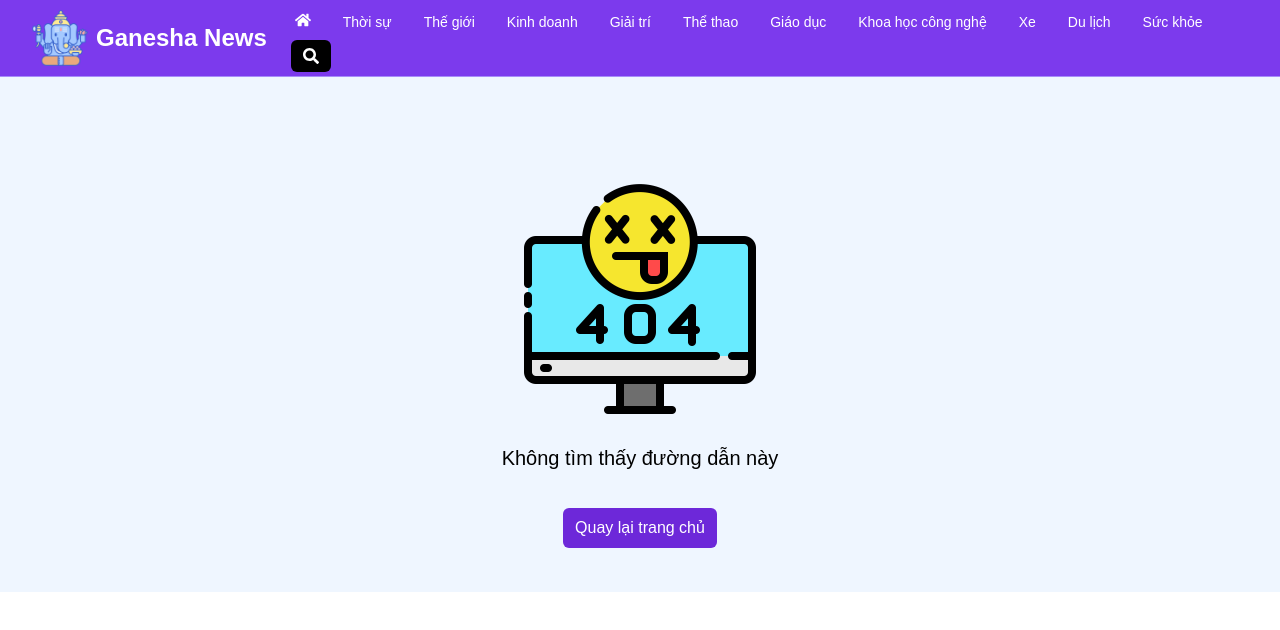
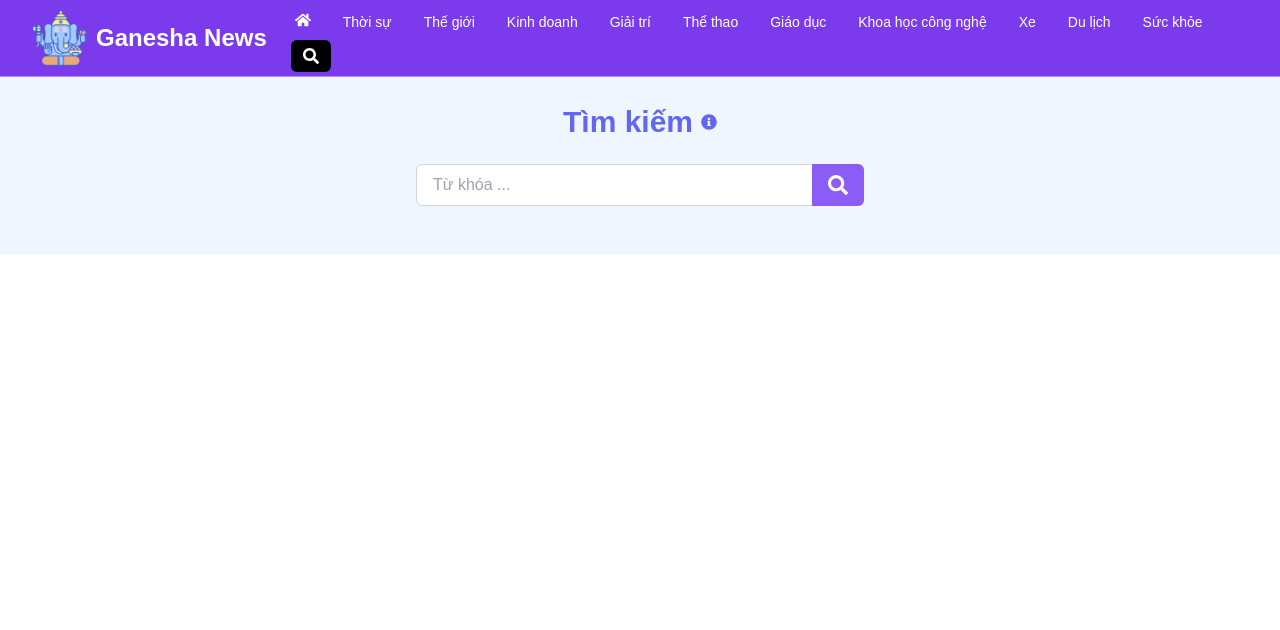
Before and after one commit to Stargazer131/Ganesha-News-FE, a React (Vite) app: page /search in a window 1280 px wide. Shown: the top 630 px of the page. Built offline with nearby package versions, Linux system fonts and the light colour scheme.

Commit message:
add search page

```diff
--- a/src/App.jsx
+++ b/src/App.jsx
@@ -10,6 +10,7 @@ import MainLayout from "./layouts/MainLayout";
 import NotFoundPage from "./pages/NotFoundPage";
 import ServerErrorPage from "./pages/ServerErrorPage";
 import ArticlePage from "./pages/ArticlePage";
+import SearchPage from "./pages/SearchPage";
 import HomePage from "./pages/HomePage";
 
 const App = () => {
@@ -17,17 +18,15 @@ const App = () => {
     createRoutesFromElements(
       <Route path="/" element={<MainLayout />}>
         <Route index element={<HomePage />} />
-
         <Route
           path="/articles/:category/:pageNumber?"
           element={<ArticleCategoryPage />}
         />
-
         <Route path="/article/:articleId" element={<ArticlePage />} />
-
-        <Route path="*" element={<NotFoundPage />} />
+        <Route path="/search" element={<SearchPage />} />
         <Route path="/error404" element={<NotFoundPage />} />
         <Route path="/error500" element={<ServerErrorPage />} />
+        <Route path="*" element={<NotFoundPage />} />
       </Route>
     )
   );
--- /dev/null
+++ b/src/pages/SearchPage.jsx
@@ -0,0 +1,107 @@
+import { useState } from "react";
+import { FaSearch, FaInfoCircle, FaTimes } from "react-icons/fa";
+import ArticleList from "../components/ArticleList";
+import axios from "axios";
+import { toast } from "react-toastify";
+
+const SearchPage = () => {
+  const [keyword, setKeyword] = useState("");
+  const [articles, setArticles] = useState([]);
+  const [showInfoPanel, setShowInfoPanel] = useState(false);
+
+  const handleInfoClick = () => {
+    setShowInfoPanel(true);
+  };
+
+  const closeInfoPanel = () => {
+    setShowInfoPanel(false);
+  };
+
+  const handleSearch = () => {
+    if (keyword == "") {
+      toast.error("Không được để trống");
+      return;
+    }
+
+    const url = `/api/search/`;
+    const params = { keyword };
+
+    axios
+      .get(url, { params })
+      .then((res) => {
+        const data = res.data;
+        setArticles(data);
+      })
+      .catch((error) => {
+        console.log("Error fetching data", error);
+        navigate("/error500");
+      })
+      .finally(() => {});
+  };
+
+  return (
+    <section className="flex flex-col items-center justify-center mt-16 text-center">
+      <h1 className="flex items-center justify-between mb-6 text-3xl font-bold text-indigo-500">
+        Tìm kiếm
+        <FaInfoCircle
+          className="w-4 h-auto ml-2 cursor-pointer"
+          onClick={handleInfoClick}
+          title="Tìm hiểu thêm về tìm kiếm"
+        />
+      </h1>
+      <div className="relative w-full max-w-md mb-2">
+        <input
+          type="text"
+          value={keyword}
+          onChange={(e) => setKeyword(e.target.value.trim())}
+          className="w-full px-4 py-2 border border-gray-300 rounded-md focus:outline-none focus:ring-1 focus:ring-violet-500"
+          placeholder="Từ khóa ..."
+        />
+        <button
+          onClick={handleSearch}
+          className="absolute inset-y-0 right-0 flex items-center px-4 text-white bg-violet-500 rounded-r-md hover:bg-violet-600 focus:outline-none focus:ring-1 focus:ring-violet-500"
+        >
+          <FaSearch className="w-5 h-5" />
+        </button>
+      </div>
+
+      {articles.length > 0 && (
+        <ArticleList
+          articles={articles}
+          header={`Tìm thấy ${articles.length} kết quả`}
+          colNumber={1}
+          verticalElement={false}
+        />
+      )}
+
+      {showInfoPanel && (
+        <div
+          className="fixed inset-0 flex items-center justify-center bg-black bg-opacity-50"
+          onClick={closeInfoPanel} // Close panel when clicking outside
+        >
+          <div
+            className="relative p-6 bg-white rounded-md shadow-md w-100"
+            onClick={(e) => e.stopPropagation()} // Prevent closing when clicking inside
+          >
+            <FaTimes
+              className="absolute w-5 h-5 cursor-pointer text-violet-700 top-2 right-2"
+              onClick={closeInfoPanel}
+            />
+            <h1 className="mb-5 text-xl font-bold text-center">Hướng dẫn</h1>
+            <p className="text-lg text-left">
+              Sử dụng các từ khóa cho trong tiêu đề hoặc nội dung bài viết để
+              tìm kiếm.
+            </p>
+            <br />
+            <p className="text-lg text-left">
+              Từ khóa tìm kiếm cần đúng chính tả, phải sử dụng từ tiếng Việt có
+              dấu.
+            </p>
+          </div>
+        </div>
+      )}
+    </section>
+  );
+};
+
+export default SearchPage;
```
